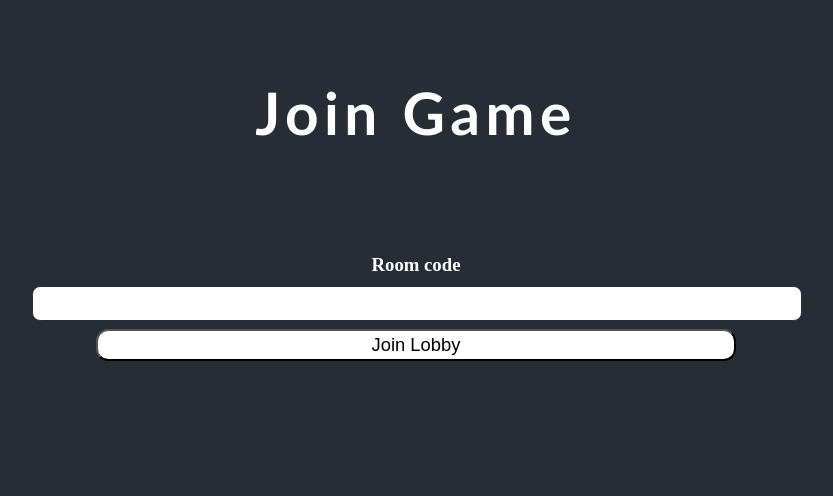
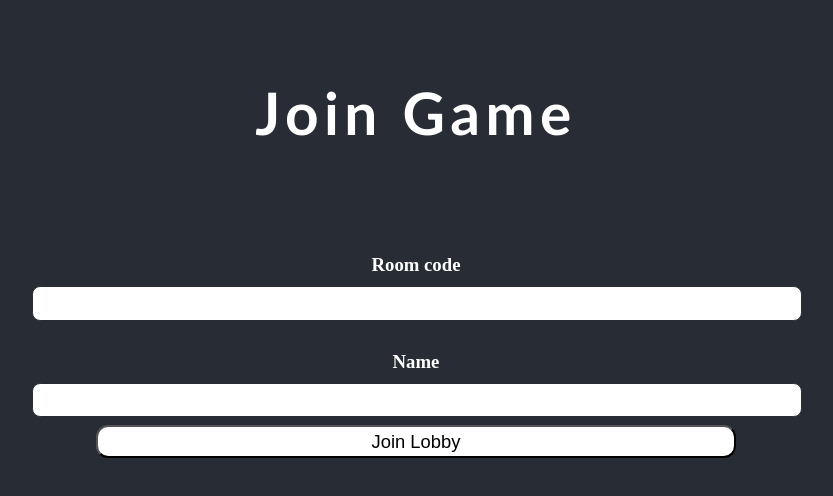
Before and after one commit to mafia-rust/mafia, a React (Create React App) app in the folder mafia_client/: page / in a window 1280 px wide. Both pictures are taken after a click on the button "Join". Shown: the top 496 px of the page, without its empty margins (224-1057 px from the left). Built offline with nearby package versions, Linux system fonts and the light colour scheme.

Commit message:
Make join menu ergonomic + add back name field

```diff
--- a/mafia_client/src/game/gameManager.tsx
+++ b/mafia_client/src/game/gameManager.tsx
@@ -6,9 +6,6 @@ import { messageListener } from "./messageListener";
 import CONFIG from "../resources/config.json"
 import { GameManager, Server } from "./gameManager.d";
 import React from "react";
-
-//let gameManager = create_gameManager();
-//gameManager.Server.open();
 
 export function create_gameManager(): GameManager {
 
@@ -44,7 +41,7 @@ export function create_gameManager(): GameManager {
         join_button: () => {
             gameManager.Server.send(JSON.stringify({
                 "Join":{
-                    "room_code":gameManager.roomCode
+                    "room_code": Number(gameManager.roomCode!)
                 }
             }));
         },
--- a/mafia_client/src/openMenus/JoinMenu.tsx
+++ b/mafia_client/src/openMenus/JoinMenu.tsx
@@ -56,8 +56,22 @@ export class JoinMenu extends React.Component<any, JoinMenuState> {
                 <input className="input-field" type="text" value={this.state.roomCode}
                     onChange={(e)=>{this.setRoomCode(e.target.value)}}
                     onKeyUp={(e)=>{
-                        if(e.key === 'Enter')
+                        if(e.key === 'Enter') {
                             gameManager.roomCode = this.state.roomCode;
+                            this.joinGameButton();
+                        }
+                    }}
+                />
+            </div>
+            <div className="input-box">
+                <h3 className="input-box-label">{translate("menu.join.field.name")}</h3>
+                <input className="input-field" type="text" value={this.state.name}
+                    onChange={(e)=>{this.setName(e.target.value)}}
+                    onKeyUp={(e)=>{
+                        if(e.key === 'Enter') {
+                            gameManager.name = this.state.name;
+                            this.joinGameButton();
+                        }
                     }}
                 />
             </div>
```
